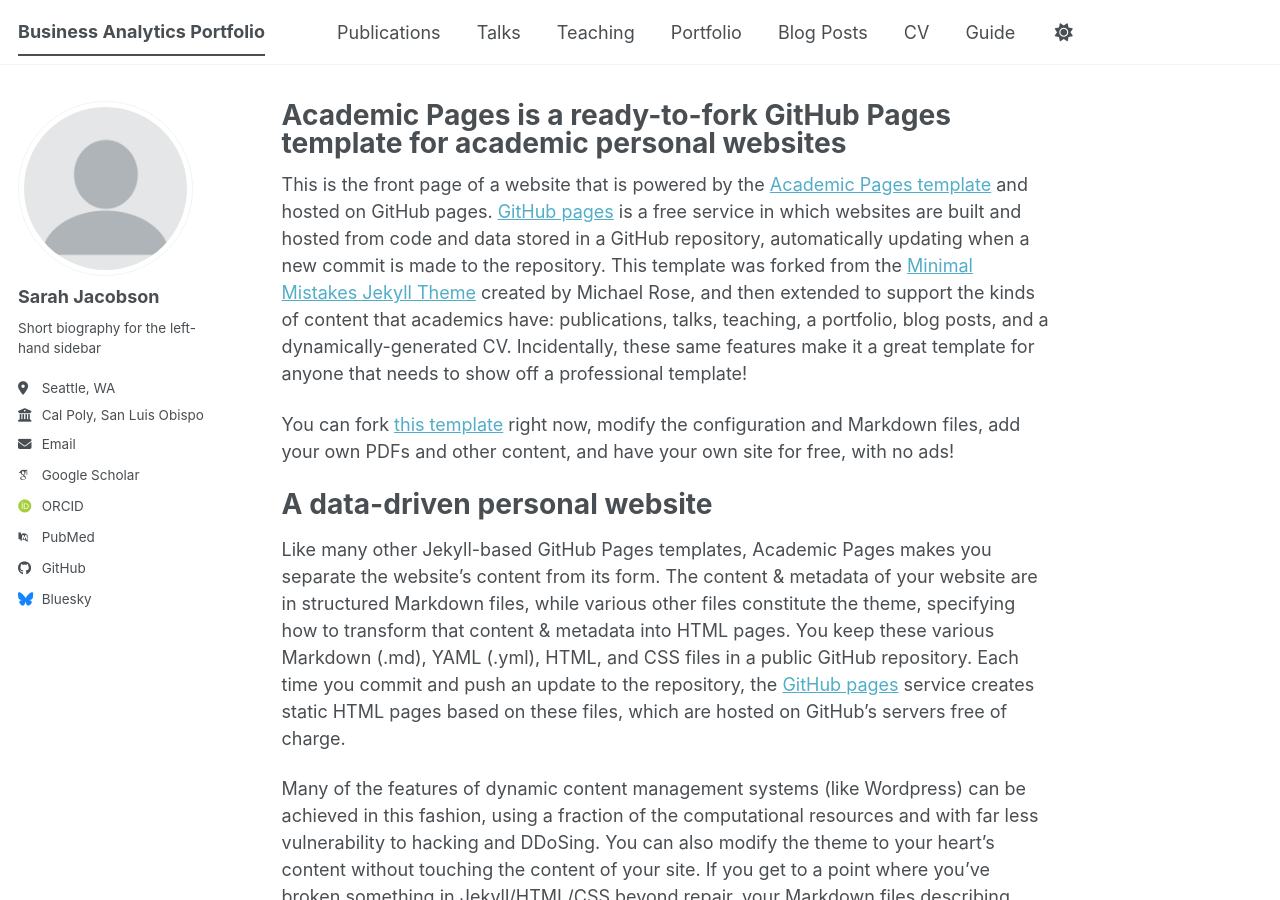
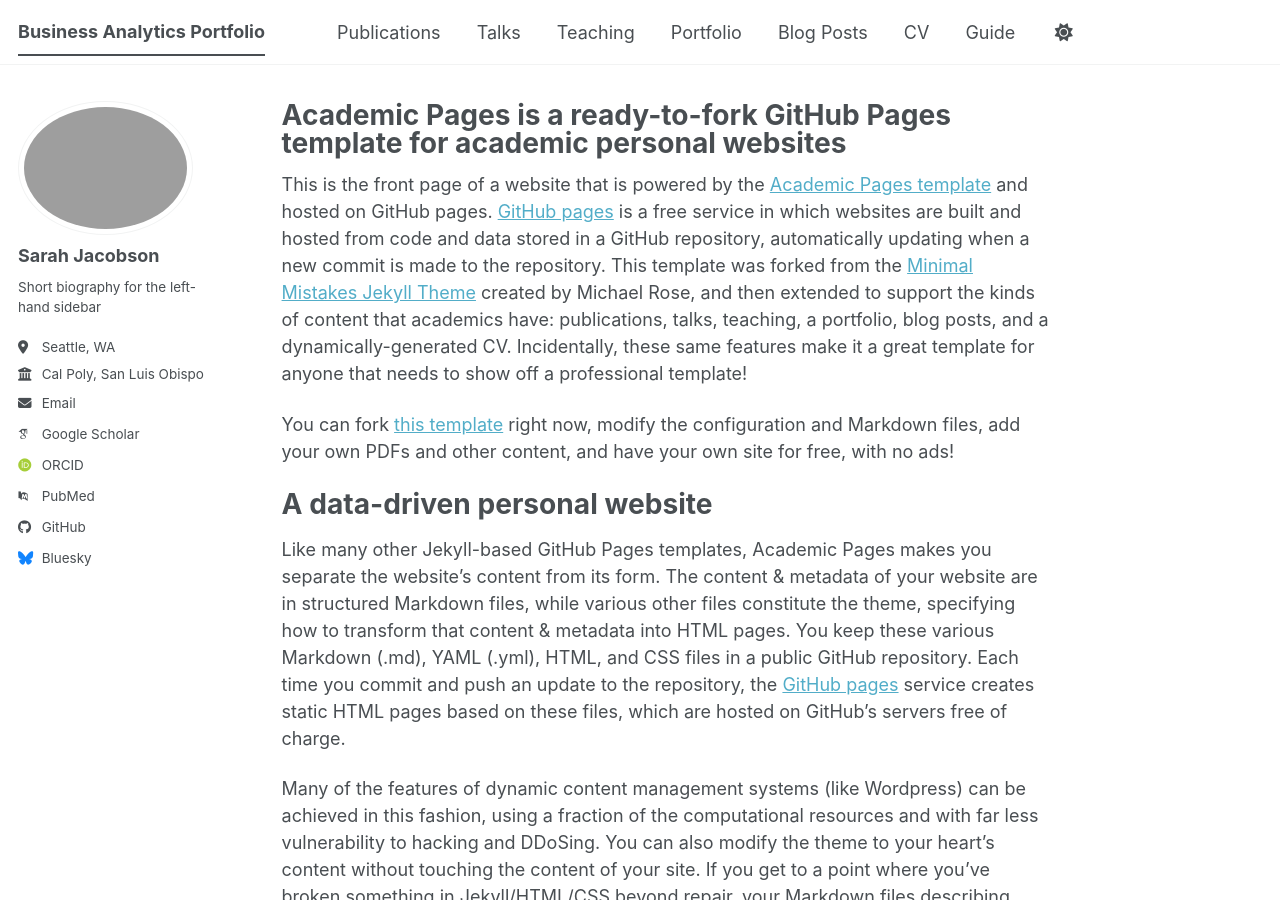
Before and after one commit to sarahjacobson123/sarahjacobson123.github.io, a Jekyll site: the page built from _pages/about.md, in a window 1280 px wide and 900 px high. Built offline with Jekyll 4.4.1, drawn with Linux system fonts in a browser that asks for light colours; some web fonts are replaced; a script bundle is joined from its source files by our own code; library files that are not in the unit come from our copies.

Commit message:
Update author avatar image in config

```diff
--- a/_config.yml
+++ b/_config.yml
@@ -23,7 +23,7 @@
 #               Additional customization can be done by editing /_includes/author-profile.html
 author:
   # Biographic information
-  avatar           : "profile.png"
+  avatar           : "sarah-headshot.png"
   name             : "Sarah Jacobson"
   pronouns         : # example: "she/her"
   bio              : "Short biography for the left-hand sidebar"
```
